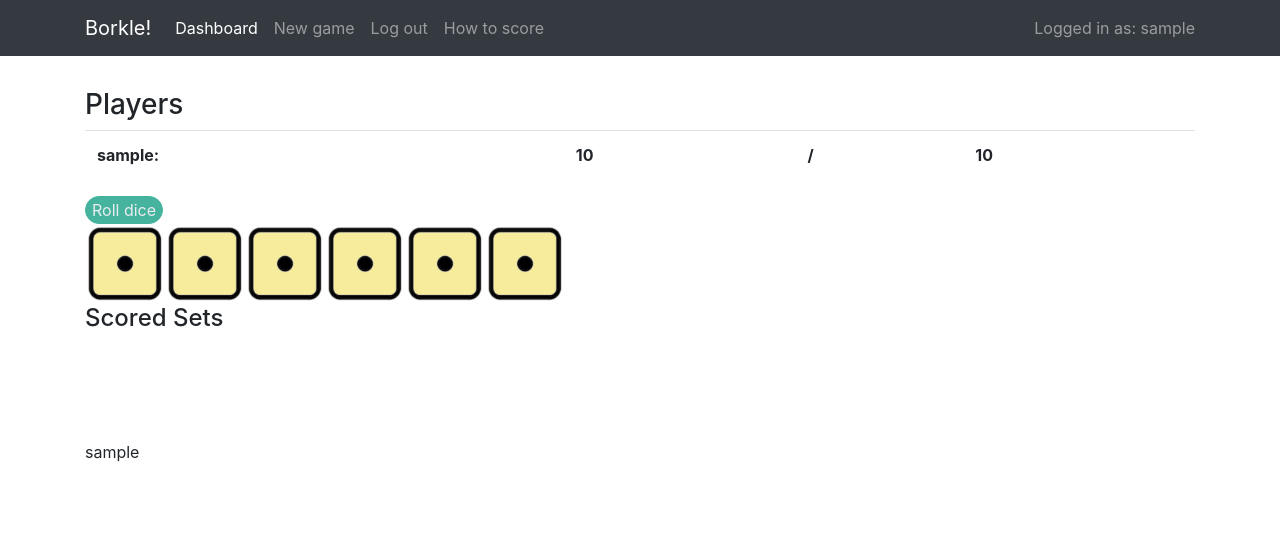
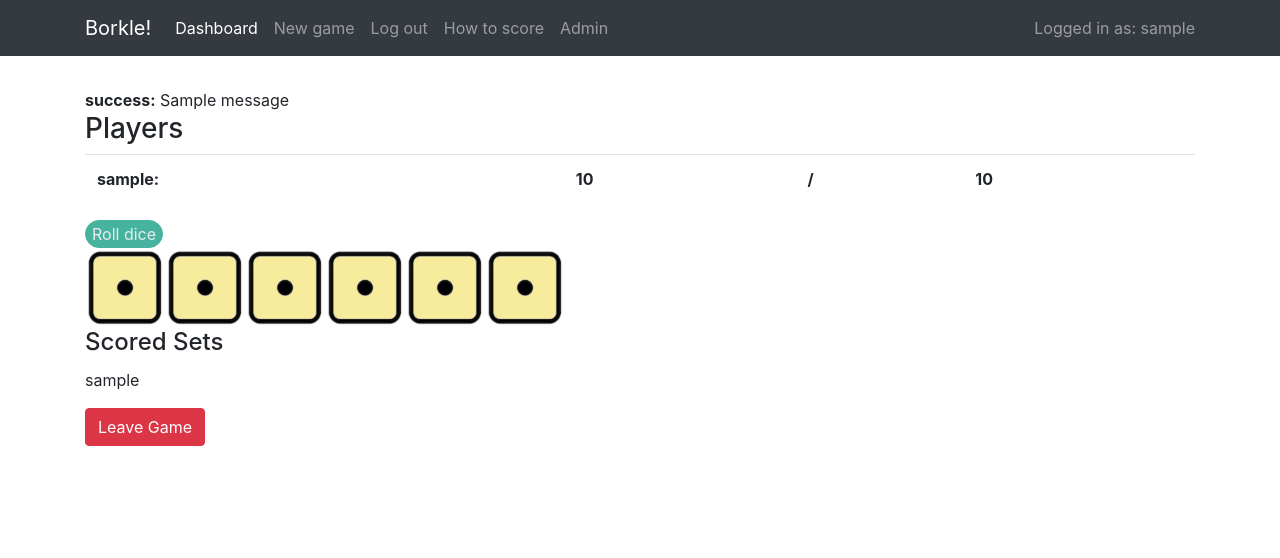
Before and after one commit to astromitts/borkle-social, a Django app: page /game/00000000-0000-0000-0000-000000000001/play/ in a window 1280 px wide. Shown: the top 558 px of the page. Run offline with Django 3.2, Linux system fonts and the light colour scheme; a user stored in the database is signed in; tables that the repository leaves empty hold one stand-in row (values such as "Sample post"); one stand-in notice (Sample message) is shown; some libraries are stand-ins or nearby versions.

Commit message:
Add options to cancel and leave games

```diff
--- a/borkle/api_views.py
+++ b/borkle/api_views.py
@@ -21,6 +21,9 @@ class GameStatusApi(BorkleProtectedGameView):
                 }
             )
         return scoreboard
+
+    def _players_name_list(self):
+        return [player.username for player in self.game.gameplayer_set.all()]
 
     def _format_scoresets(self, scoresets):
         formatted_scoresets = []
@@ -147,7 +150,7 @@ class GameStatusApi(BorkleProtectedGameView):
                     'current_score_sets': self._format_scoresets(self.game.current_player.current_turn.scoreset_set.order_by('-pk').all())
                 }
         elif kwargs['api_target'] == 'scoreboard':
-            data = {'scoreboard': self._scoreboard()}
+            data = {'scoreboard': self._scoreboard(), 'player_names': self._players_name_list()}
         elif kwargs['api_target'] == 'scorecard':
             if request.GET.get('latest_turn'):
                 latest_turn = int(request.GET['latest_turn'])
@@ -243,5 +246,6 @@ class GameBoardApiVersion(BorkleProtectedGameView):
             'gameplayer': self.gameplayer,
             'rolled_dice_cache': rolled_dice_cache,
             'scored_dice_cache': scored_dice_cache,
+            'is_game_owner': self.game.created_by == self.player
         }
         return HttpResponse(template.render(context, request))
--- a/borkle/models.py
+++ b/borkle/models.py
@@ -214,6 +214,11 @@ class Game(models.Model):
             self.code_name = random_name
         super(Game, self).save(*args, **kwargs)
 
+
+    def boot_player(self, gameplayer):
+        if gameplayer.is_current_player:
+            self.advance_player()
+        gameplayer.delete()
 
 
 class GamePlayer(models.Model):
--- a/borkle/static/css/app.css
+++ b/borkle/static/css/app.css
@@ -24,6 +24,10 @@ button.game-btn:hover {
 	background-color: #0E6655;
 	border: 1px solid #45B39D;
 	border-radius: 1rem;
+}
+
+button#score-selected-dice {
+	width: 5rem;
 }
 
 img.rolled-dice {
@@ -61,6 +65,10 @@ tr.scoreboard_myscore {
 tr.scoreboard_currentplayer {
 	background-color: #FEF9E7;
 }
+tr.player-left-game {
+	background-color: #FADBD8;
+	text-align: center;
+}
 
 div#roll-button {
 	margin-bottom: 7rem;
@@ -74,7 +82,7 @@ div#roll-button {
 	margin-bottom: .75rem;
 }
 
-.margin_t75 {
+. {
 	margin-top: .75rem;
 }
 
--- a/borkle/static/js/api_game.js
+++ b/borkle/static/js/api_game.js
@@ -66,8 +66,6 @@ function bindUndoScoreSetSelection() {
 				if (data['status'] == 'error' ) {
 					alert(data['message']);
 				} else {
-					var targetSelectedDiceDiv = $('div#selected-dice');
-					targetSelectedDiceDiv.html('');
 					var targetRolledDice = $('div#rolled-dice');
 					targetRolledDice.html('');
 					$('tr#scoreset_' + scoreSetID).remove()
@@ -140,9 +138,10 @@ function bindScoreDice() {
 				} else {
 					var targetSelectedDiceDiv = $('div#selected-dice');
 					var targetScoredDiveDiv = $('div#scored-sets');
-					targetSelectedDiceDiv.html('');
+					$('img.selected').each(function(){
+						$(this).remove();
+					});
 					setCurrentRollScoreSets(data['scoresets'], targetScoredDiveDiv, true);
-					targetSelectedDiceDiv.html('');
 					toggleEndTurnButton('on');
 					if( data['can_select_more'] == false ) {
 						toggleSelectedDiceSlot('off');
@@ -158,12 +157,19 @@ function bindSelectDice() {
 	$('img.rolled-dice_selectable').click(function(){
 		var diceId = $(this).attr('id');
 		var diceElement = document.getElementById(diceId);
-		if ( diceElement.parentNode.id == 'selected-dice') {
+		if ( diceElement.parentNode.id == 'selected-dice-slot') {
 			document.getElementById('rolled-dice').appendChild(diceElement);
 			$(this).removeClass('selected');
 		} else {
-			document.getElementById('selected-dice').appendChild(diceElement);
 			$(this).addClass('selected');
+			var colDiv = document.createElement('div');
+			var selectedDiceRow = document.getElementById('selected-dice-slot');
+			colDiv.setAttribute('class', 'col');
+			colDiv.setAttribute('id', 'selected-dice_' + diceId);
+
+			colDiv.appendChild(diceElement);
+
+			selectedDiceRow.appendChild(diceElement);
 		}
 		if ($('img.selected').length > 0) {
 			toggleSelectedDiceSlot('on');
@@ -320,7 +326,6 @@ function bindEndTurn() {
 					alert(data['message']);
 				} else {
 					$('div#rolled-dice').html('');
-					$('div#selected-dice').html('');
 					$('div#scored-sets').html('');
 					toggleDiceButton('off');
 					toggleSelectedDiceSlot('off');
@@ -360,12 +365,21 @@ function refreshScoreboard() {
 		url: refreshScoreboardUrl,
 		dataType: 'json',
 		success: function (data) {
+			$('tr.player-score').each(function(){
+				var playerName = $(this).attr('data-player-name');
+				if( !data['player_names'].includes(playerName) ) {
+					var playerRow = $('tr#scoreboard-player_' + playerName);
+					playerRow.html('<td colspan="100%">'+playerName+' left the game</td>');
+					playerRow.addClass('player-left-game');
+				}
+			});
+
 			data['scoreboard'].forEach(function(player){
-				var playerPK = player['pk'];
+				var playerName = player['username'];
 				var playerScore = player['score'];
 				var playerIsCurrent = player['current_player'];
-				$('td#scoreboard-player-score_' + playerPK).html(playerScore);
-				var playerRow = $('tr#scoreboard-player_' + playerPK);
+				$('td#scoreboard-player-score_' + playerName).html(playerScore);
+				var playerRow = $('tr#scoreboard-player_' + playerName);
 				if( playerIsCurrent == true ){
 					playerRow.addClass('scoreboard_currentplayer');
 				} else {
@@ -455,6 +469,7 @@ function displayWinner(winnerData) {
 			});
 		}
 	}
+	winnerDiv.css('display', '');
 }
 
 
--- a/borkle/templates/borkle/api_gameboard.html
+++ b/borkle/templates/borkle/api_gameboard.html
@@ -21,9 +21,9 @@
 			<h3>Players</h3>
 			<table class="table" id="scoreboard">
 				{% for player in game.gameplayer_set.all %}
-				<tr id="scoreboard-player_{{player.pk}}" class="{% if player == gameplayer %}scoreboard_myscore {% endif %}">
+				<tr id="scoreboard-player_{{player.username}}" data-player-name="{{player.username}}" class="player-score {% if player == gameplayer %}scoreboard_myscore {% endif %}">
 					<td>{{player.player.user.username}}:</td>
-					<td class="scoreboard-player-score" id="scoreboard-player-score_{{player.pk}}">{{player.total_score}}</td>
+					<td class="scoreboard-player-score" id="scoreboard-player-score_{{player.username}}">{{player.total_score}}</td>
 					<td>/</td>
 					<td>{{game.max_score}}</td>
 				</tr>
@@ -57,10 +57,8 @@
 			<div class="col" id="rolled-dice"></div>
 		</div>
 		<div class="row" id="selected-dice-slot" class="selected-dice-slot_active">
-			<div class="col-1">
+			<div class="col">
 				<button class="game-btn" id="score-selected-dice" style="display: none;">Score selected dice</button>
-			</div>
-			<div class="col" id="selected-dice">
 			</div>
 		</div>
 		<div class="row" id="scored-sets-slots">
@@ -83,7 +81,7 @@
 		</div>
 	</div>
 	<div class="row">
-		<div class="big-message col" id="winner-data"></div>
+		<div class="big-message col" id="winner-data" style="display: none;"></div>
 	</div>
 	<div class="row" id="score-card-log">
 		{% for player in game.gameplayer_set.all %}
@@ -93,6 +91,18 @@
 			</table>
 		</div>
 		{% endfor %}
+	</div>
+
+
+	<div class="row">
+		{% if is_game_owner and game.gameplayer_set.count > 1 %}
+			<div class="col" id="leavegame">
+				<a href="{% url 'game_cancel' game_uuid=game.uuid %}?src=game"><button class="btn btn-danger">Cancel Game</button></a>
+			</div>
+		{% endif %}
+		<div class="col" id="leavegame">
+			<a href="{% url 'leave_game' game_uuid=game.uuid %}"><button class="btn btn-danger">Leave Game</button></a>
+		</div>
 	</div>
 <div class="image-cache" id="rolled-dice-cache">
 	{% for img in rolled_dice_cache %}
--- a/borkle/templates/borkle/base.html
+++ b/borkle/templates/borkle/base.html
@@ -41,6 +41,11 @@
 						<li class="nav-item">
 							<a class="nav-link" href="{%url 'score_chart' %}">How to score</a>
 						</li>
+						{% if user.is_staff %}
+							<li class="nav-item">
+								<a class="nav-link" target="_blank" href="/admin">Admin</a>
+							</li>
+						{% endif %}
 					{% else %}
 						<li class="nav-item">
 							<a class="nav-link" href="{% url 'session_manager_register' %}">Register</a>
@@ -56,13 +61,22 @@
 						</li>
 					{% endif %}
 				</ul>
-				<span class="navbar-text">Logged in as: {{user.username}}</span>
+				{% if user.is_authenticated %}
+					<span class="navbar-text">Logged in as: {{user.username}}</span>
+				{% endif %}
 			</div>
 		</div>
 	</nav>
 
 	<div class="container">
 		<div id="main-content">
+			{% block messages %}
+				{% if messages %}
+					{% for message in messages %}
+					<b>{{message.level_tag}}:</b> {{message}}<br />
+					{% endfor %}
+				{% endif %}
+			{% endblock %}
 			<div id="game-container">
 				{% block main_content %}{% endblock %}
 			</div>
--- a/borkle/views.py
+++ b/borkle/views.py
@@ -173,9 +173,43 @@ class DeclineGameView(BorkleProtectedGameView):
 class CancelGameView(BorkleProtectedGameView):
     def get(self, request, *args, **kwargs):
         if self.game.created_by == self.player:
+            if request.GET.get('src', '') == 'game':
+                cancel_url = reverse('game_board', kwargs={'game_uuid': self.game.uuid})
+            else:
+                cancel_url = reverse('dashboard')
+
+            template = loader.get_template('borkle/confirm_action.html')
+            context = {
+                'cancel_url': cancel_url,
+                'form_header': 'Are you sure you want to cancel the game?'
+            }
+            return HttpResponse(template.render(context, request))
+        else:
+            messages.error(request, 'Permission denied. Contact game owner for help.')
+
+    def post(self, request, *args, **kwargs):
+        if self.game.created_by == self.player:
+            messages.success(request, 'Game cancelled.')
             self.game.delete()
         else:
             messages.error(request, 'Permission denied. Contact game owner for help.')
+        return redirect(reverse('dashboard'))
+
+
+class LeaveGameView(BorkleProtectedGameView):
+    def get(self, request, *args, **kwargs):
+        template = loader.get_template('borkle/confirm_action.html')
+        context = {
+            'cancel_url': reverse('game_board', kwargs={'game_uuid': self.game.uuid}),
+            'form_header': 'Are you sure you want to leave the game?'
+        }
+        return HttpResponse(template.render(context, request))
+
+    def post(self, request, *args, **kwargs):
+        self.game.boot_player(self.gameplayer)
+        messages.success(request, 'Successfully left game.')
+        if self.game.gameplayer_set.count() == 0:
+            self.game.delete()
         return redirect(reverse('dashboard'))
 
 
--- a/project/urls.py
+++ b/project/urls.py
@@ -27,6 +27,7 @@ urlpatterns = [
     path('startgame/distributed', app_views.InitializeDistributedGame.as_view(), name='initialize_distributed_game'),
     path('startgame/practice/', app_views.InitializeLocalGame.as_view(), name='initialize_local_game'),
     path('game/<str:game_uuid>/history/', api_views.GameBoardApiVersion.as_view(), name='game_history'),
+    path('game/<str:game_uuid>/leave/', app_views.LeaveGameView.as_view(), name='leave_game'),
     path('game/<str:game_uuid>/play/', api_views.GameBoardApiVersion.as_view(), name='game_board'),
     path('game/<str:game_uuid>/api/<str:api_target>/', csrf_exempt(api_views.GameStatusApi.as_view()), name='game_api'),
     path('game/<str:game_uuid>/cancel/', app_views.CancelGameView.as_view(), name='game_cancel'),
```
Also changed, not shown: borkle/templates/borkle/confirm_action.html (added, +13 -0 lines), borkle/templates/borkle/dashboard.html (+0 -9 lines), borkle/templates/borkle/start_game_landing_page.html (+4 -4 lines), session_manager/templates/session_manager/index.html (+0 -8 lines).
